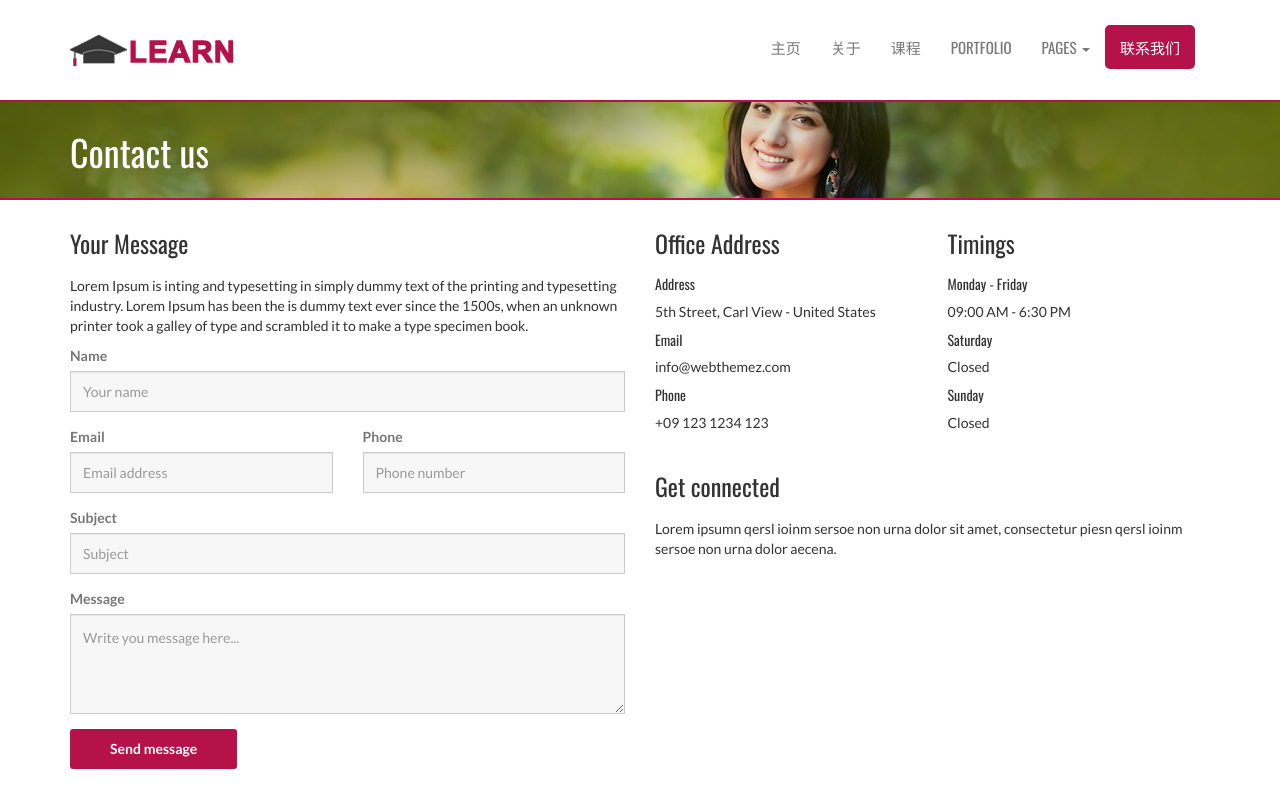
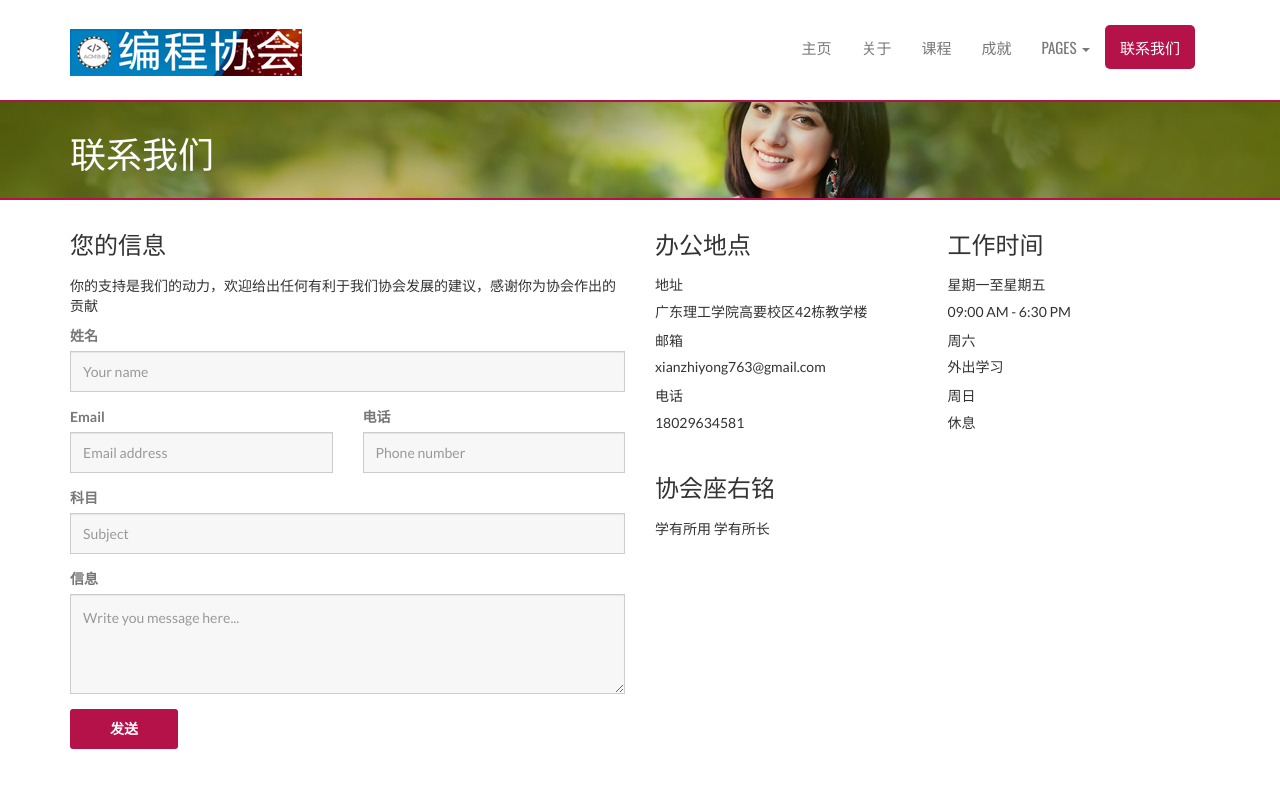
Before and after one commit to MrXian763/Programming-Association-Free-Learning-Platform, a plain HTML site: page contact.html in a window 1280 px wide. Shown: the top 800 px of the page. Drawn offline with nearby package versions, Linux system fonts and the light colour scheme; some packages are replaced by stand-ins of ours.

Commit message:
主要更新了‘联系我们’栏目

```diff
--- a/contact.html
+++ b/contact.html
@@ -29,7 +29,7 @@
 				<!-- Button for smallest screens -->
 				<button type="button" class="navbar-toggle" data-toggle="collapse" data-target=".navbar-collapse"><span class="icon-bar"></span><span class="icon-bar"></span><span class="icon-bar"></span></button>
 				<a class="navbar-brand" href="index.html">
-					<img src="assets/images/logo.png" alt="Techro HTML5 template"></a>
+					<img src="assets/images/portfolio/img10.jpg" alt="Techro HTML5 template"></a>
 			</div>
 			<div class="navbar-collapse collapse">
 				<ul class="nav navbar-nav pull-right mainNav">
@@ -37,7 +37,7 @@
 					<li><a href="about.html">关于</a></li>
 					<li><a href="courses.html">课程</a></li>
 					<!-- <li><a href="fees.html">费用</a></li> -->
-					<li><a href="portfolio.html">Portfolio</a></li>
+					<li><a href="portfolio.html">成就</a></li>
 					<li class="dropdown">
 						<a href="#" class="dropdown-toggle" data-toggle="dropdown">Pages <b class="caret"></b></a>
 						<ul class="dropdown-menu">
@@ -59,7 +59,7 @@
 		<div class="container">
 			<div class="row">
 				<div class="col-sm-8">
-					<h1>Contact us</h1>
+					<h1>联系我们</h1>
 				</div>
 			</div>
 		</div>
@@ -69,14 +69,14 @@
 	<div class="container">
 				<div class="row">
 					<div class="col-md-6">
-						<h3 class="section-title">Your Message</h3>
+						<h3 class="section-title">您的信息</h3>
 						<p>
-						Lorem Ipsum is inting and typesetting in simply dummy text of the printing and typesetting industry. Lorem Ipsum has been the is dummy text ever since the 1500s, when an unknown printer took a galley of type and scrambled it to make a type specimen book.
+						你的支持是我们的动力，欢迎给出任何有利于我们协会发展的建议，感谢你为协会作出的贡献
 						</p>
 
 						<form class="form-light mt-20" role="form">
 							<div class="form-group">
-								<label>Name</label>
+								<label>姓名</label>
 								<input type="text" class="form-control" placeholder="Your name">
 							</div>
 							<div class="row">
@@ -88,54 +88,54 @@
 								</div>
 								<div class="col-md-6">
 									<div class="form-group">
-										<label>Phone</label>
+										<label>电话</label>
 										<input type="text" class="form-control" placeholder="Phone number">
 									</div>
 								</div>
 							</div>
 							<div class="form-group">
-								<label>Subject</label>
+								<label>科目</label>
 								<input type="text" class="form-control" placeholder="Subject">
 							</div>
 							<div class="form-group">
-								<label>Message</label>
+								<label>信息</label>
 								<textarea class="form-control" id="message" placeholder="Write you message here..." style="height:100px;"></textarea>
 							</div>
-							<button type="submit" class="btn btn-two">Send message</button><p><br/></p>
+							<button type="submit" class="btn btn-two">发送</button><p><br/></p>
 						</form>
 					</div>
 					<div class="col-md-6">
 						<div class="row">
 							<div class="col-md-6">
-								<h3 class="section-title">Office Address</h3>
+								<h3 class="section-title">办公地点</h3>
 								<div class="contact-info">
-									<h5>Address</h5>
-									<p>5th Street, Carl View - United States</p>
+									<h5>地址</h5>
+									<p>广东理工学院高要校区42栋教学楼</p>
 
-									<h5>Email</h5>
-									<p>info@webthemez.com</p>
+									<h5>邮箱</h5>
+									<p>xianzhiyong763@gmail.com</p>
 
-									<h5>Phone</h5>
-									<p>+09 123 1234 123</p>
+									<h5>电话</h5>
+									<p>18029634581</p>
 								</div>
 							</div>
 							<div class="col-md-6">
-								<h3 class="section-title">Timings</h3>
+								<h3 class="section-title">工作时间</h3>
 								<div class="contact-info">
-									<h5>Monday - Friday</h5>
+									<h5>星期一至星期五</h5>
 									<p>09:00 AM - 6:30 PM</p>
 
-									<h5>Saturday</h5>
-									<p>Closed</p>
+									<h5>周六</h5>
+									<p>外出学习</p>
 
-									<h5>Sunday</h5>
-									<p>Closed</p>
+									<h5>周日</h5>
+									<p>休息</p>
 								</div>
 							</div>
 						</div>
-						<h3 class="section-title">Get connected</h3>
+						<h3 class="section-title">协会座右铭</h3>
 						<p>
-						Lorem ipsumn qersl ioinm sersoe non urna dolor sit amet, consectetur piesn qersl ioinm sersoe non urna dolor aecena.
+						学有所用 学有所长
 						</p>
 					</div>
 				</div>
```
Also changed, not shown: about.html (+2 -2 lines), courses.html (+2 -2 lines), index.html (+1 -1 lines).
